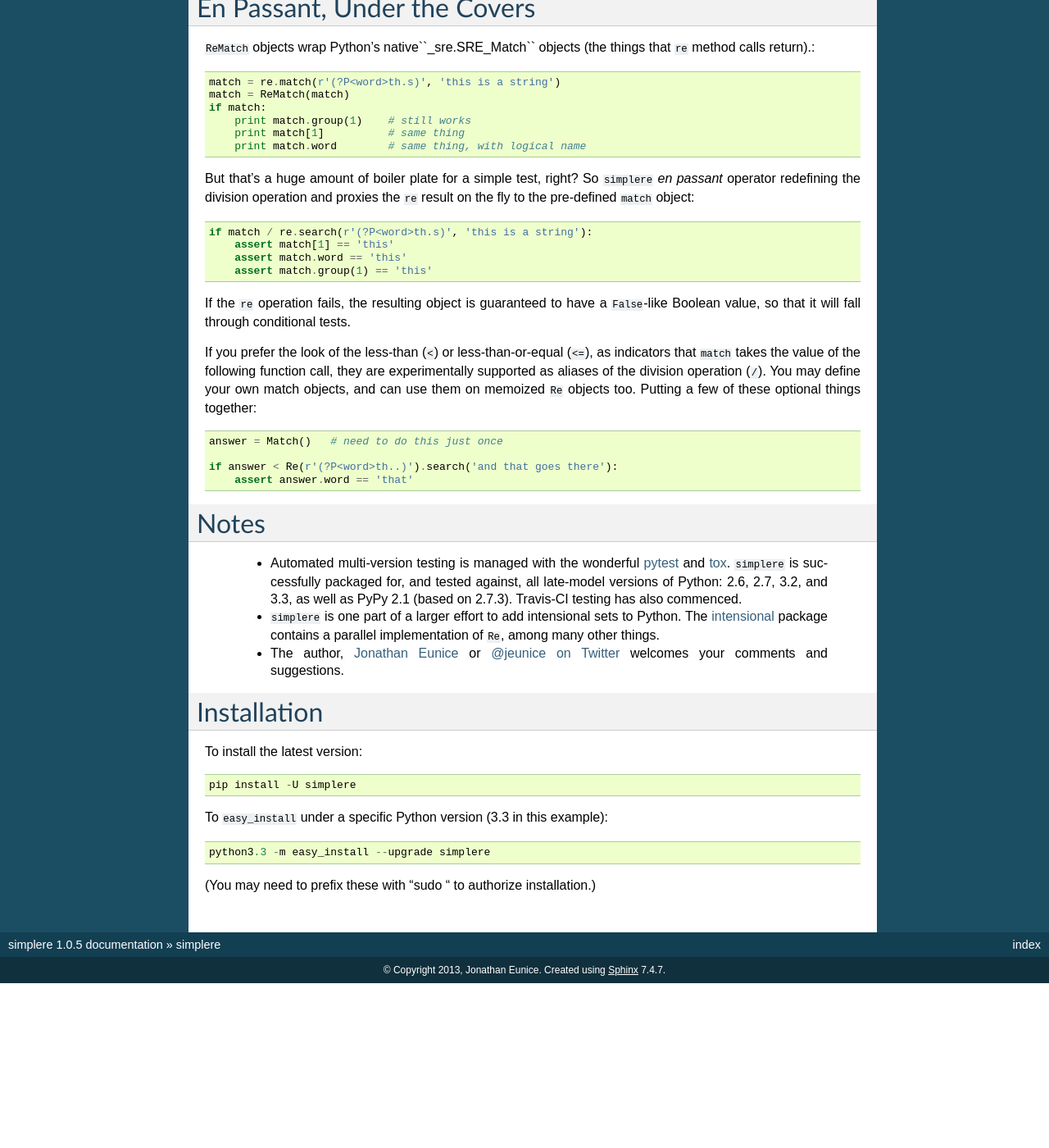
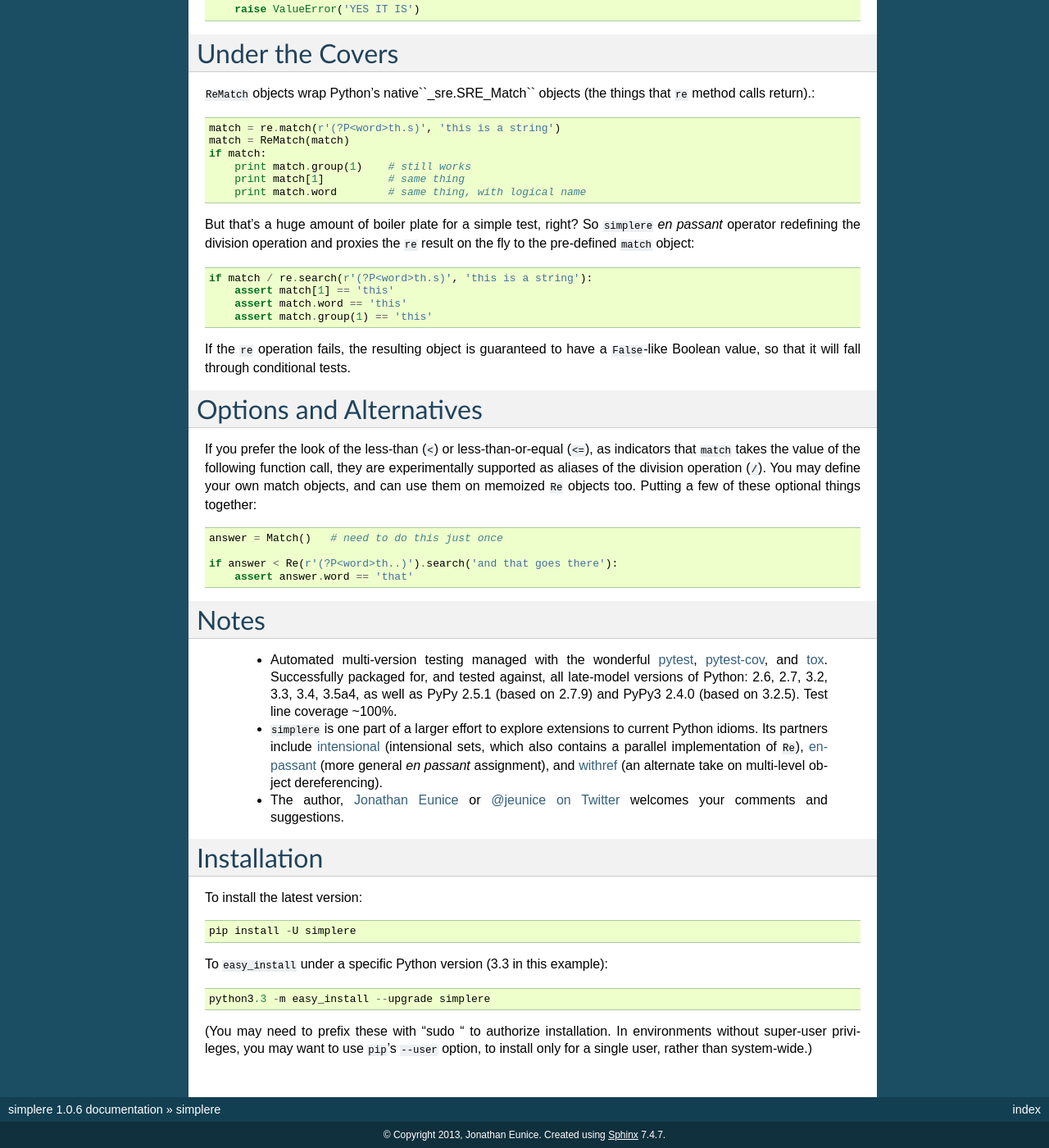
Before and after one commit to jonathaneunice/simplere, a Sphinx documentation site: the page built from docs/index.rst, in a window 1280 px wide and 1400 px high, scrolled down 1983 px. Shown: the whole window at 82% size. Built offline with Sphinx 7.4.7, drawn with Linux system fonts in a browser that asks for light colours; before the commit the page ends 3182 px from its top, so only the background shows below that; some of the changed text lies outside the part shown.

Commit message:
Updating testing and tweaking docs for 1.0.6 release

```diff
--- a/docs/conf.py
+++ b/docs/conf.py
@@ -16,7 +16,7 @@
 # If extensions (or modules to document with autodoc) are in another directory,
 # add these directories to sys.path here. If the directory is relative to the
 # documentation root, use os.path.abspath to make it absolute, like shown here.
-#sys.path.insert(0, os.path.abspath('.'))
+sys.path.insert(0, os.path.abspath('..'))
 
 # -- General configuration -----------------------------------------------------
 
@@ -50,7 +50,7 @@
 # The short X.Y version.
 version = '1.0'
 # The full version, including alpha/beta/rc tags.
-release = '1.0.5'
+release = '1.0.6'
 
 # The language for content autogenerated by Sphinx. Refer to documentation
 # for a list of supported languages.
--- a/docs/index.rst
+++ b/docs/index.rst
@@ -1,3 +1,27 @@
+
+
+| |version| |downloads| |supported-versions| |supported-implementations|
+
+.. |version| image:: http://img.shields.io/pypi/v/simplere.png?style=flat
+    :alt: PyPI Package latest release
+    :target: https://pypi.python.org/pypi/simplere
+
+.. |downloads| image:: http://img.shields.io/pypi/dm/simplere.png?style=flat
+    :alt: PyPI Package monthly downloads
+    :target: https://pypi.python.org/pypi/simplere
+
+.. |wheel| image:: https://pypip.in/wheel/simplere/badge.png?style=flat
+    :alt: PyPI Wheel
+    :target: https://pypi.python.org/pypi/simplere
+
+.. |supported-versions| image:: https://pypip.in/py_versions/simplere/badge.png?style=flat
+    :alt: Supported versions
+    :target: https://pypi.python.org/pypi/simplere
+
+.. |supported-implementations| image:: https://pypip.in/implementation/simplere/badge.png?style=flat
+    :alt: Supported implementations
+    :target: https://pypi.python.org/pypi/simplere
+
 simplere
 ========
 
@@ -5,6 +29,9 @@
 string search that tries to eliminate steps and provide
 simpler access to results. As a bonus, also provides compatible way to
 access Unix glob searches.
+
+.. toctree::
+   :maxdepth: 3
 
 Usage
 =====
@@ -151,11 +176,14 @@
 If the ``re`` operation fails, the resulting object is guaranteed to have
 a ``False``-like Boolean value, so that it will fall through conditional tests.
 
-If you prefer the look of the less-than (``<``) or less-than-or-equal (``<=``),
-as indicators that ``match`` takes the value of the following function call, they
-are experimentally supported as aliases of the division operation (``/``).
-You may define your
-own match objects, and can use them on memoized ``Re`` objects too. Putting
+Options and Alternatives
+========================
+
+If you prefer the look of the less-than (``<``) or less-than-or-equal
+(``<=``), as indicators that ``match`` takes the value of the
+following function call, they are experimentally supported as aliases
+of the division operation (``/``).  You may define your own match
+objects, and can use them on memoized ``Re`` objects too. Putting
 a few of these optional things together::
 
     answer = Match()   # need to do this just once
@@ -166,17 +194,22 @@
 Notes
 =====
 
- *  Automated multi-version testing is managed with the wonderful
-    `pytest <http://pypi.python.org/pypi/pytest>`_
-    and `tox <http://pypi.python.org/pypi/tox>`_. ``simplere`` is
-    successfully packaged for, and tested against, all late-model versions of
-    Python: 2.6, 2.7, 3.2, and 3.3, as well as PyPy 2.1 (based on 2.7.3).
-    Travis-CI testing has also commenced.
+ *  Automated multi-version testing managed with the wonderful
+    `pytest <http://pypi.python.org/pypi/pytest>`_,
+    `pytest-cov <http://pypi.python.org/pypi/pytest>`_,
+    and `tox <http://pypi.python.org/pypi/tox>`_.
+    Successfully packaged for, and tested against, all late-model versions of
+    Python: 2.6, 2.7, 3.2, 3.3, 3.4, 3.5a4, as well as PyPy 2.5.1 (based on 2.7.9)
+    and PyPy3 2.4.0 (based on 3.2.5).
+    Test line coverage ~100%.
 
- *  ``simplere`` is one part of a larger effort to add intensional sets
-    to Python. The `intensional <http://pypi.python.org/pypi/intensional>`_
-    package contains a parallel implementation of ``Re``, among many other
-    things.
+ *  ``simplere`` is one part of a larger effort to explore extensions to
+    current Python idioms. Its partners include `intensional
+    <http://pypi.python.org/pypi/intensional>`_ (intensional sets, which
+    also contains a parallel implementation of ``Re``), `enpassant
+    <http://pypi.python.org/pypi/enpassant>`_ (more general *en passant*
+    assignment), and `withref <https://pypi.python.org/pypi/withref>`_ (an
+    alternate take on multi-level object dereferencing).
 
  *  The author, `Jonathan Eunice <mailto:jonathan.eunice@gmail.com>`_ or
     `@jeunice on Twitter <http://twitter.com/jeunice>`_
@@ -193,4 +226,7 @@
 
     python3.3 -m easy_install --upgrade simplere
 
-(You may need to prefix these with "sudo " to authorize installation.)
+(You may need to prefix these with "sudo " to authorize installation. In
+environments without super-user privileges, you may want to use ``pip``'s
+``--user`` option, to install only for a single user, rather than
+system-wide.)
--- a/setup.py
+++ b/setup.py
@@ -11,7 +11,7 @@
 
 setup(
     name='simplere',
-    version='1.0.5',
+    version='1.0.6',
     author='Jonathan Eunice',
     author_email='jonathan.eunice@gmail.com',
     description='Simpler, cleaner access to regular expressions. Globs too.',
@@ -33,6 +33,7 @@
         Programming Language :: Python :: 3
         Programming Language :: Python :: 3.2
         Programming Language :: Python :: 3.3
+        Programming Language :: Python :: 3.4
         Programming Language :: Python :: Implementation :: CPython
         Programming Language :: Python :: Implementation :: PyPy
         Topic :: Software Development :: Libraries :: Python Modules
```
Also changed, not shown: other parts of docs/index.rst (+19 -21 lines), README.rst (+21 -4 lines), .travis.yml, 2 other files.
